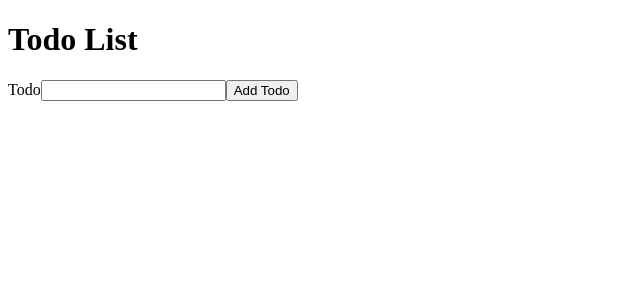
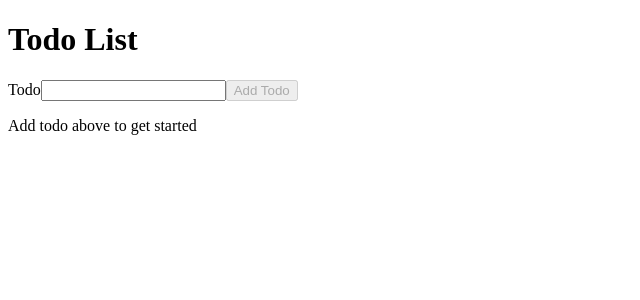
Before and after one commit to vivienkhongcodes/todo-list, a React (Vite) app: page / in a window 1280 px wide. Shown: the top 300 px of the page, without its empty margins (0-640 px from the left). Built offline with nearby package versions, Linux system fonts and the light colour scheme.

Commit message:
Complete Lesson 05 complete a todo

```diff
--- a/src/App.jsx
+++ b/src/App.jsx
@@ -18,6 +18,7 @@ function App() {
       const newTodo = {
         id: Date.now(),
         title: todoTitle,
+        isCompleted: false,
       };
 
       /* Update React state by returning a new array, never change the old array. */
@@ -25,6 +26,21 @@ function App() {
         return [newTodo, ...previousTodoList];
       });
     }
+
+    function completeTodo(id) {
+      const updatedTodoList = todoList.map((todo) => {
+        if (todo.id === id) {
+          return {
+            ...todo,
+            isCompleted: true,
+          };
+        }
+
+        return todo;
+      });
+
+    setTodoList(updatedTodoList);
+  }
 
   return (
   <div>
@@ -35,7 +51,10 @@ function App() {
     right of the = is the variable in App.jsx that contains the array
     render the TodoList component and give it the todoList array.
     */}
-    <TodoList todoList={todoList} />
+    <TodoList
+      todoList={todoList}
+      onCompleteTodo={completeTodo}
+    />
   </div>
   );
 }
--- a/src/TodoForm.jsx
+++ b/src/TodoForm.jsx
@@ -1,20 +1,20 @@
-import { useRef } from 'react';
+import { useRef, useState } from 'react';
 
 function TodoForm({ onAddTodo }) {
   const inputRef = useRef();
 
+  const [workingTodoTitle, setWorkingTodoTitle] = useState('');
+
   function handleAddTodo(event) {
     event.preventDefault();
 
-    const todoTitle = event.target.todoTitle.value.trim();
-
-    if (!todoTitle) {
+    if (!workingTodoTitle.trim()) {
       return;
     }
 
-    onAddTodo(todoTitle);
+    onAddTodo(workingTodoTitle);
 
-    event.target.reset();
+    setWorkingTodoTitle('');
 
     inputRef.current.focus();
   }
@@ -27,8 +27,13 @@ function TodoForm({ onAddTodo }) {
         id="todoTitle"
         name="todoTitle"
         ref={inputRef}
+        value={workingTodoTitle}
+        onChange={(event) => setWorkingTodoTitle(event.target.value)}
         />
-        <button type="submit">
+        <button
+          type="submit"
+          disabled={!workingTodoTitle.trim()}
+        >
           Add Todo
         </button>
       </form>
--- a/src/TodoList.jsx
+++ b/src/TodoList.jsx
@@ -1,14 +1,24 @@
 import TodoListItem from './TodoListItem.jsx';
-function TodoList({ todoList }) {
 
-    return (
-        <ul>
-      {/* Keep the key prop here as it is still needed. */}
-      {todoList.map(todo => (
-        <TodoListItem key={todo.id} todo={todo} />
-      ))}
-        </ul>
-    );
+function TodoList({ todoList, onCompleteTodo }) {
+  const filteredTodoList = todoList.filter((todo) => !todo.isCompleted);
+  return filteredTodoList.length === 0 ? (
+    <p>Add todo above to get started</p>
+    ) : (
+
+      <ul>
+        {/* Keep the key prop here as it is still needed. */}
+        {filteredTodoList.map(todo => (
+          <TodoListItem
+            key={todo.id}
+            todo={todo}
+            onCompleteTodo={onCompleteTodo}
+          />
+        ))}
+      </ul>
+
+  );
+
 }
 
 export default TodoList;
--- a/src/TodoListItem.jsx
+++ b/src/TodoListItem.jsx
@@ -1,8 +1,12 @@
 /* Declare a TodoListItem component */
-export default function TodoListItem({ todo }) {
+export default function TodoListItem({ todo, onCompleteTodo }) {
  /* Refactor the return statement so it is a list item containing todo.title and remove the key props. */
  return (
   <li>
+    <input type="checkbox"
+    checked={todo.isCompleted}
+    onChange={() => onCompleteTodo(todo.id)}
+    />
     {todo.title}
   </li>
 );
```
